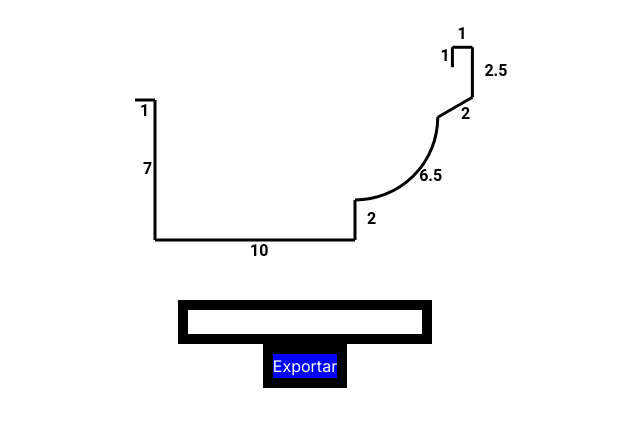
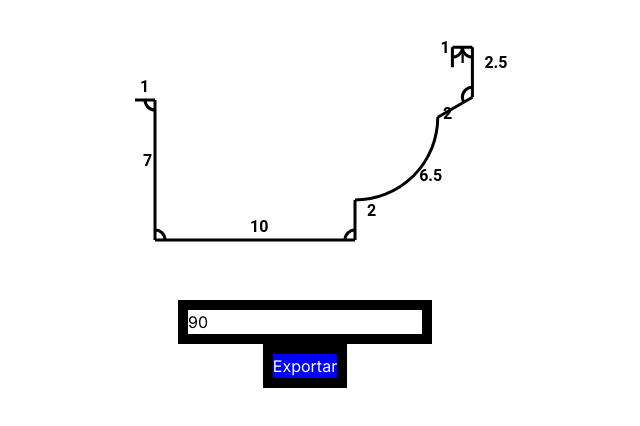
Before and after one commit to gutaolox/gg-calhas, a Next.js app: page / in a window 1280 px wide. Shown: the top 426 px of the page, without its empty margins (335-975 px from the left). Built offline with nearby package versions, Linux system fonts and the light colour scheme.

Commit message:
feat: consertando dinamica de angulos

```diff
--- a/src/DrawArea/DrawArea.tsx
+++ b/src/DrawArea/DrawArea.tsx
@@ -1,6 +1,6 @@
 import { Draw } from "@/Entities/Draw";
-import { LineProps } from "@/app/page";
-import { useEffect, useRef } from "react";
+import { convertDeegreToRadian } from "@/util/convertDeegreToRadian";
+import { useEffect, useRef, useState } from "react";
 
 export interface DrawAreaProps {
   name: string;
@@ -16,66 +16,101 @@ export const DrawArea = (props: DrawAreaProps) => {
     if (!canvas) return;
     const context = canvas.getContext("2d");
     if (!context) return;
-    initialContextSetUp(context,canvas);
+    initialContextSetUp(context, canvas);
     let currentX = 330;
     let currentY = 100;
     let currentAngle = 0;
     context.beginPath();
-    for (const line of props.lines) {
+    for (const index in props.lines) {
+      const line = props.lines[index];
       line.initialX = currentX;
       line.initialY = currentY;
+
       const drawData = line.draw(context, currentAngle);
+
       currentX = drawData.newX;
       currentY = drawData.newY;
       line.finalX = currentX;
       line.finalY = currentY;
       currentAngle = drawData.newAngle;
     }
+
     context.stroke();
   }, [props.lines]);
 
-  const initialContextSetUp = (context: CanvasRenderingContext2D,canvas:HTMLCanvasElement) => {
-    context.clearRect(0, 0, canvas.width, canvas.height);
-    context.fillStyle = '#ffffff'; // Branco
+  const initialContextSetUp = (
+    context: CanvasRenderingContext2D,
+    canvas: HTMLCanvasElement
+  ) => {
+    context.clearRect(-2* canvas.width, -2*canvas.height, 4*canvas.width, 4*canvas.height);
+    context.fillStyle = "#ffffff"; // Branco
     context.fillRect(0, 0, canvas.width, canvas.height);
-    context.fillStyle = '#000000'; // Preto
+    context.fillStyle = "#000000"; // Preto
+    context.rect(0, 0, canvas.width, canvas.height);
     context.lineWidth = 3;
     context.font = "bold 16px Roboto";
-  }
+    context.save();
+  };
 
   const handleDownload = () => {
     const canvas = canvasRef.current;
     if (canvas) {
-      const context = canvas.getContext('2d');
-      if(context === null) return;
+      const context = canvas.getContext("2d");
+      if (context === null) return;
       // Salva o estado atual do canvas antes de aplicar o fundo
       context.save();
       // Define a cor de fundo para branco e preenche o canvas
 
-      const image = canvas.toDataURL("image/jpeg")
-      const link = document.createElement('a');
-      link.download = 'canvas-image.jpeg';
+      const image = canvas.toDataURL("image/jpeg");
+      const link = document.createElement("a");
+      link.download = "canvas-image.jpeg";
       link.href = image;
       link.click();
     }
   };
 
+  return (
+    <div
+      style={{
+        display: "flex",
+        flexDirection: "column",
+        alignItems: "center",
+        justifyContent: "center",
+        border: "1px",
+      }}
+    >
+      <canvas ref={canvasRef} id="canvas" width="1000" height="300" />
+      <input
+        style={{ borderWidth: "10px", borderColor: "black" }}
+        type="number"
+        defaultValue={90}
+        onChange={(e) => {
+          const valueInNumber = parseFloat(e.target.value || "90");
+          const newLines = props.lines.map((line, index) => {
+            const angleDiff =
+              valueInNumber -
+              (line.angleToNextPoint + line.totalAddtionalAngle);
+            if (index === 2) {
+              line.totalAddtionalAngle += angleDiff;
+              line.currentAngleDiff = angleDiff;
+            }
+            return line;
+          });
 
-  return (
-    <div style={{display:"flex",flexDirection:"column", alignItems:"center",justifyContent:"center", border:"1px"}}>
-      <canvas  ref={canvasRef} id="canvas" width="1000" height="300" />
-      <input style={{ borderWidth:"10px",borderColor:"black"}} type="text" onChange={(e)=> {
-        console.log(e.target.value)
-        const newLines = props.lines.map((line, index) => {
-          if(index === 2){
-            line.size = parseFloat(e.target.value ||
-              "10");
-          }
-          return line;
-        })
-        props.setLines(newLines);
-      }} />
-      <button style={{borderWidth:"10px",borderColor:"black",backgroundColor:"blue",color:"white"}}onClick={handleDownload}>Exportar</button>
+          props.setLines(newLines);
+        }}
+      />
+      <button
+        style={{
+          borderWidth: "10px",
+          borderColor: "black",
+          backgroundColor: "blue",
+          color: "white",
+        }}
+        onClick={handleDownload}
+      >
+        Exportar
+      </button>
     </div>
   );
 };
--- a/src/Entities/Arc.ts
+++ b/src/Entities/Arc.ts
@@ -5,15 +5,17 @@ import {
 } from "@/util/convertDeegreToRadian";
 import { Draw } from "./Draw";
 import { Orientation } from "./Orientation";
+import { LineProps } from "@/app/page";
 
 export class Arc extends Draw {
+
+
   calculateNextPoint(
     canvasContext: CanvasRenderingContext2D,
     radianAngle: number
   ): { newX: number; newY: number } {
     const radius =
       this.convertSizerToPixel(this.size) / this.arcProportion / (2 * Math.PI);
-
     const { x: newX, y: newY } = this.findPoint(
       { x: this.initialX, y: this.initialY },
       radius,
@@ -23,7 +25,7 @@ export class Arc extends Draw {
     const arcToAnngle = 360 * this.arcProportion;
     const returningToPointAnglein = this.targetedAngle(
       arcToAnngle,
-      !this.clockwise
+      this.clockwise
     );
     const newAngleToRadian =
       convertDeegreToRadian(returningToPointAnglein) + radianAngle; // passar esse angulo pra printar
@@ -35,14 +37,14 @@ export class Arc extends Draw {
     );
 
     canvasContext.moveTo(finalX, finalY);
-    const proportionRadianAngle = 2 * Math.PI * this.arcProportion;
+    const proportionRadianAngle = 2 * Math.PI * this.arcProportion
     canvasContext.arc(
       newX,
       newY,
       radius,
-      0,
-      proportionRadianAngle,
-      this.clockwise
+      newAngleToRadian ,
+      radianAngle-Math.PI,
+      !this.clockwise
     );
     this.printValue(canvasContext, newX, newY, radius, proportionRadianAngle);
 
--- a/src/Entities/Draw.ts
+++ b/src/Entities/Draw.ts
@@ -9,13 +9,19 @@ export abstract class Draw {
   public initialY = 0;
   public finalX = 0;
   public finalY = 0;
+  public totalAddtionalAngle = 0;
+  public currentAngleDiff = 0;
+  public isNextFixed = true;
+
   constructor(
     public size: number,
     public angleToNextPoint: number,
     public clockwise: boolean,
     public arcProportion: number, //valor que vai de 0 a 1 que indica quanto do circulo vai ser desenhado
     public textOnSum: boolean,
-    public displayAngle: boolean
+    public displayAngle: boolean,
+    public nextDraw: Draw | null = null,
+    public previousDraw: Draw | null = null
   ) {}
 
   draw(
@@ -23,14 +29,16 @@ export abstract class Draw {
     currentAngleReference: number
   ): { newX: number; newY: number; newAngle: number } {
     const angleCalculated = this.moveAngle(currentAngleReference);
+
     const newAngleInReadian = convertDeegreToRadian(angleCalculated);
+
     const { newX, newY } = this.calculateNextPoint(
       canvasContext,
       newAngleInReadian
     );
 
     if (this.displayAngle) {
-      this.printAngle(canvasContext);
+      this.printAngle(canvasContext, currentAngleReference, angleCalculated);
     }
     return { newX, newY, newAngle: angleCalculated };
   }
@@ -38,16 +46,18 @@ export abstract class Draw {
     canvasContext: CanvasRenderingContext2D,
     radianAngle: number
   ): { newX: number; newY: number };
+
   moveAngle(currentAngleReference: number): number {
     const angleToSum = this.targetedAngle(
-      this.angleToNextPoint,
+      this.angleToNextPoint + this.totalAddtionalAngle,
       this.clockwise
     );
+
     return currentAngleReference + angleToSum;
   }
 
   targetedAngle(angle: number, orientation: boolean): number {
-    return orientation ? angle - 180 : angle;
+    return orientation ? angle : angle - 180;
   }
 
   findPoint(
@@ -63,7 +73,7 @@ export abstract class Draw {
   } {
     return {
       x: initialCoordinate.x + sizeInPixels * Math.cos(radianAngle),
-      y: initialCoordinate.y - sizeInPixels * Math.sin(radianAngle),
+      y: initialCoordinate.y + sizeInPixels * Math.sin(radianAngle),
     };
   }
 
@@ -88,5 +98,63 @@ export abstract class Draw {
     return Orientation.HORIZONTAL;
   }
 
-  abstract printAngle(canvasContext: CanvasRenderingContext2D): void;
+  static createInstance<T extends Draw>(
+    ctor: new (
+      size: number,
+      angleToNextPoint: number,
+      clockwise: boolean,
+      arcProportion: number,
+      textOnSum: boolean,
+      displayAngle: boolean,
+      nextDraw?: Draw | null,
+      previousDraw?: Draw | null
+    ) => T,
+    {
+      size,
+      angleToNextPoint,
+      clockwise,
+      arcProportion,
+      textOnSum,
+      displayAngle,
+      nextDraw,
+      previousDraw,
+    }: {
+      size: number;
+      angleToNextPoint: number;
+      clockwise: boolean;
+      arcProportion: number;
+      textOnSum: boolean;
+      displayAngle: boolean;
+      nextDraw?: Draw | null;
+      previousDraw?: Draw | null;
+    }
+  ): T {
+    return new ctor(
+      size,
+      angleToNextPoint,
+      clockwise,
+      arcProportion,
+      textOnSum,
+      displayAngle,
+      nextDraw,
+      previousDraw
+    );
+  }
+
+  abstract printAngle(
+    canvasContext: CanvasRenderingContext2D,
+    oldAngleNumber: number,
+    angleCalculated: number
+  ): void;
+
+  rotateImage(canvasContext: CanvasRenderingContext2D, x: number, y: number) {
+    if (this.isNextFixed) {
+      canvasContext.translate(x, y);
+      const angleToRotateInRadian = convertDeegreToRadian(
+        -this.currentAngleDiff
+      );
+      canvasContext.rotate(angleToRotateInRadian);
+      canvasContext.translate(-x, -y);
+    }
+  }
 }
--- a/src/app/page.tsx
+++ b/src/app/page.tsx
@@ -26,7 +26,7 @@ const drawInfo = [
         //somar angulo antes de somar
         size: 1,
         angleToNextPoint: 0,
-        clockwise: false, // antiohorario somar o angulo atual com angulo -180 e sentido horario só somar o angulo
+        clockwise: true, // antiohorario somar o angulo atual com angulo -180 e sentido horario só somar o angulo
         isArc: false, //quando for arco adicionar o raio no display do texto dependendo da combinação de textOnSum e clockwise
         arcProportion: 0, //para achar o centro do circulo soma o raio na mesma direção pra achar o centro
         textOnSum: true,
@@ -39,7 +39,7 @@ const drawInfo = [
         isArc: false,
         arcProportion: 0,
         textOnSum: false,
-        displayAngle: false,
+        displayAngle: true,
       },
       {
         size: 10,
@@ -48,7 +48,7 @@ const drawInfo = [
         isArc: false,
         arcProportion: 0,
         textOnSum: true,
-        displayAngle: false,
+        displayAngle: true,
       },
       {
         size: 2,
@@ -57,12 +57,12 @@ const drawInfo = [
         isArc: false,
         arcProportion: 0,
         textOnSum: true,
-        displayAngle: false,
+        displayAngle: true,
       },
       {
         size: 6.5,
         angleToNextPoint: 0,
-        clockwise: false,
+        clockwise: true,
         isArc: true,
         arcProportion: 0.25,
         textOnSum: true,
@@ -70,7 +70,7 @@ const drawInfo = [
       },
       {
         size: 2,
-        angleToNextPoint: 120,
+        angleToNextPoint: 60,
         clockwise: true,
         isArc: false,
         arcProportion: 0,
@@ -79,12 +79,12 @@ const drawInfo = [
       },
       {
         size: 2.5,
-        angleToNextPoint: 60,
+        angleToNextPoint: 120,
         clockwise: false,
         isArc: false,
         arcProportion: 0,
         textOnSum: true,
-        displayAngle: false,
+        displayAngle: true,
       },
       {
         size: 1,
@@ -93,7 +93,7 @@ const drawInfo = [
         isArc: false,
         arcProportion: 0,
         textOnSum: false,
-        displayAngle: false,
+        displayAngle: true,
       },
       {
         size: 1,
@@ -102,7 +102,7 @@ const drawInfo = [
         isArc: false,
         arcProportion: 0,
         textOnSum: false,
-        displayAngle: false,
+        displayAngle: true,
       },
     ],
   },
```
Also changed, not shown: src/Entities/Line.ts (+28 -7 lines).
